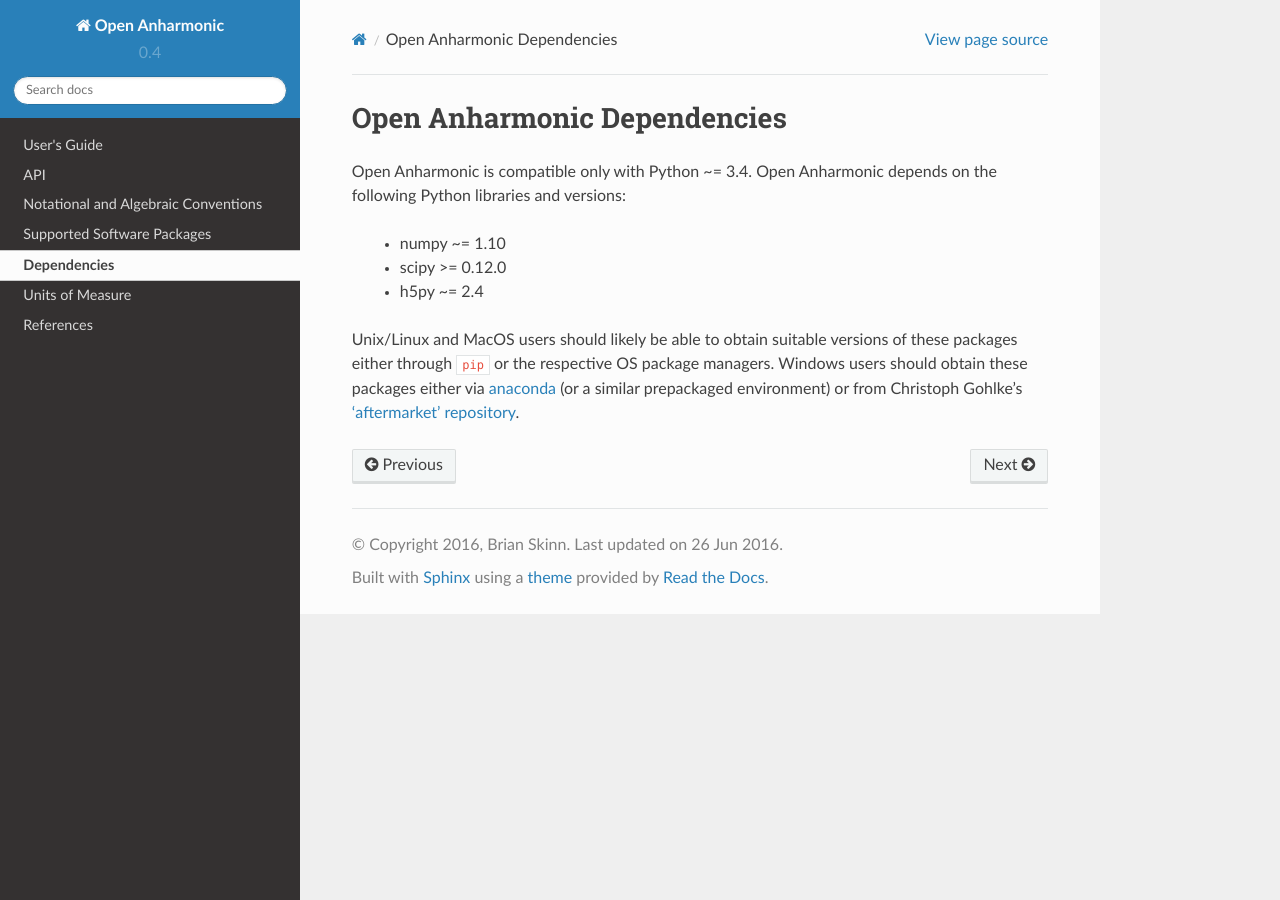
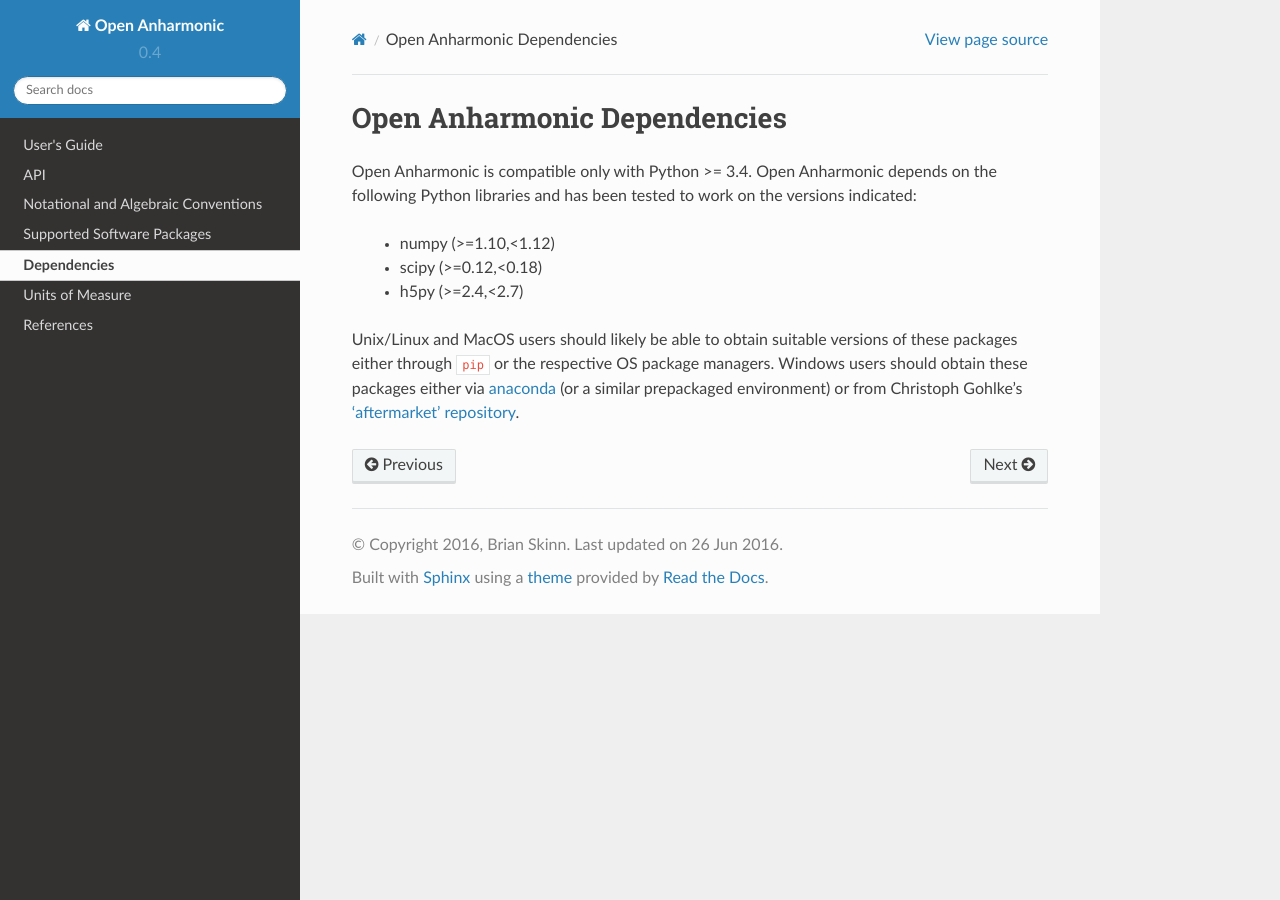
Before and after one commit to bskinn/opan, a Sphinx documentation site: the page built from doc/source/dependencies.rst, in a window 1280 px wide. Built offline with Sphinx 7.4.7 and the Read the Docs theme 2.0.0, drawn with Linux system fonts in a browser that asks for light colours.

Commit message:
DOC: Dependency versions; units & references
Clarified tested-ok dependency version ranges.

Added explicit statement to docs index page that VPT2 functionality
 is not present yet.

Converted two references in units.rst to proper citations; added
 the new citations to references.rst.

```diff
--- a/doc/source/dependencies.rst
+++ b/doc/source/dependencies.rst
@@ -3,14 +3,15 @@
 Open Anharmonic Dependencies
 ============================
 
-Open Anharmonic is compatible only with Python ~= 3.4.  Open Anharmonic
-depends on the following Python libraries and versions:
+Open Anharmonic is compatible only with Python >= 3.4.  Open Anharmonic
+depends on the following Python libraries and has been tested to work
+on the versions indicated:
 
- * numpy ~= 1.10
+ * numpy (>=1.10,<1.12)
 
- * scipy >= 0.12.0
+ * scipy (>=0.12,<0.18)
 
- * h5py ~= 2.4
+ * h5py (>=2.4,<2.7)
 
 Unix/Linux and MacOS users should likely be able to obtain suitable
 versions of these packages either through ``pip`` or the respective
--- a/doc/source/index.rst
+++ b/doc/source/index.rst
@@ -9,7 +9,10 @@ Welcome to Open Anharmonic!
 
 Open Anharmonic is a Python wrapper for computational chemistry
 software packages intended to enable VPT2 computation of anharmonic
-vibrational constants. Other types of calculations are under consideration.
+vibrational constants. The code is still in the preliminary stages of
+development; no VPT2 functionality is yet available.
+
+Other types of calculations are under consideration.
 
 An adjunct goal of the project is to expose an API providing
 convenient access to various results of standalone calculations.
--- a/doc/source/references.rst
+++ b/doc/source/references.rst
@@ -6,7 +6,7 @@ References
 
 .. [Gri10] S. Grimme, J. Antony, S. Erlich, H. Krieg. *J Chem Phys* **132**\ (15): 154104, 2010. `doi:10.1063/1.3382344 <http://dx.doi.org/10.1063/1.3382344>`__
 
-.. [Kro92] H.W. Kroto. "Molecular Rotation Spectra." 1st Dover ed. Mineola, NY: Dover Publications, 1992. `Google Books <https://books.google.com/books?id=z1uoQgAACAAJ>`__ || `Amazon <http://www.amazon.com/Molecular-Rotation-Spectra-H-Kroto/dp/048667259X>`__
+.. [Kro92] H.W. Kroto. "Molecular Rotation Spectra." 1st Dover ed. Mineola, NY: Dover Publications, 1992. `Google Books <https://books.google.com/books?id=z1uoQgAACAAJ>`__
 
 .. [Kru12] H. Kruse, S. Grimme. *J Chem Phys* **136**\ (15): 154101, 2012. `doi:10.1063/1.3700154 <http://dx.doi.org/10.1063/1.3700154>`__
 
@@ -19,9 +19,11 @@ References
 
 .. [NISTCUU_me] "Electron Mass." `http://physics.nist.gov/cgi-bin/cuu/Value?me|search_for=electron+mass <http://physics.nist.gov/cgi-bin/cuu/Value?me|search_for=electron+mass>`__. Accessed 20 Feb 2016.
 
+.. [NISTCUU_me_u] "Electron Mass in u." `http://physics.nist.gov/cgi-bin/cuu/Value?meu|search_for=u+in+electron+mass <http://physics.nist.gov/cgi-bin/cuu/Value?meu|search_for=u+in+electron+mass>`__. Accessed 25 Jun 2016.
+
 .. [NISTCUU_Ta] "Atomic Unit of Time." `http://physics.nist.gov/cgi-bin/cuu/Value?aut|search_for=atomic+time <http://physics.nist.gov/cgi-bin/cuu/Value?aut|search_for=atomic+time>`__. Accessed 20 Feb 2016.
 
-
+.. [NISTCUU_u_kg] "Atomic Mass Unit-Kilogram Relationship." `http://physics.nist.gov/cgi-bin/cuu/Value?ukg|search_for=atomic+mass <http://physics.nist.gov/cgi-bin/cuu/Value?ukg|search_for=atomic+mass>`__. Accessed 25 Jun 2016.
 
 
 .. |NISTRef| replace:: *NIST Reference on Constants, Units and Uncertainty*
--- a/doc/source/units.rst
+++ b/doc/source/units.rst
@@ -26,7 +26,4 @@ Other Units
    convert angular frequencies into cyclic frequencies.
 
  * :math:`\mathrm{u}` -- unified atomic mass unit; equal to :math:`1822.8885\ \mathrm{m_e}`
-   (`source <http://physics.nist.gov/cgi-bin/cuu/Value?meu|search_for=u+in+electron+mass>`__
-   |extlink|) or :math:`1.660539040\times 10^{-27}\ \mathrm{kg}`
-   (`source <http://physics.nist.gov/cgi-bin/cuu/Value?ukg|search_for=atomic+mass>`__
-   |extlink|)
+   [NISTCUU_me_u]_ or :math:`1.660539040\times 10^{-27}\ \mathrm{kg}` [NISTCUU_u_kg]_.
```
